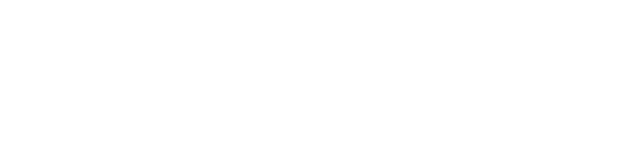
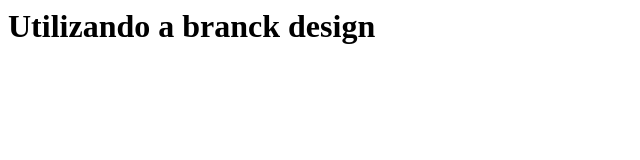
Before and after one commit to FernandoMarcheti/curso-git, a plain HTML site: page index.html in a window 1280 px wide. Shown: the whole page, without its empty margins (0-640 px from the left). Drawn offline with Linux system fonts and the light colour scheme.

Commit message:
commit branch design

```diff
--- a/index.html
+++ b/index.html
@@ -3,6 +3,6 @@
 	<title></title>
 </head>
 <body>
-
+	<h1> Utilizando a branck design </h1>
 </body>
 </html>
```
